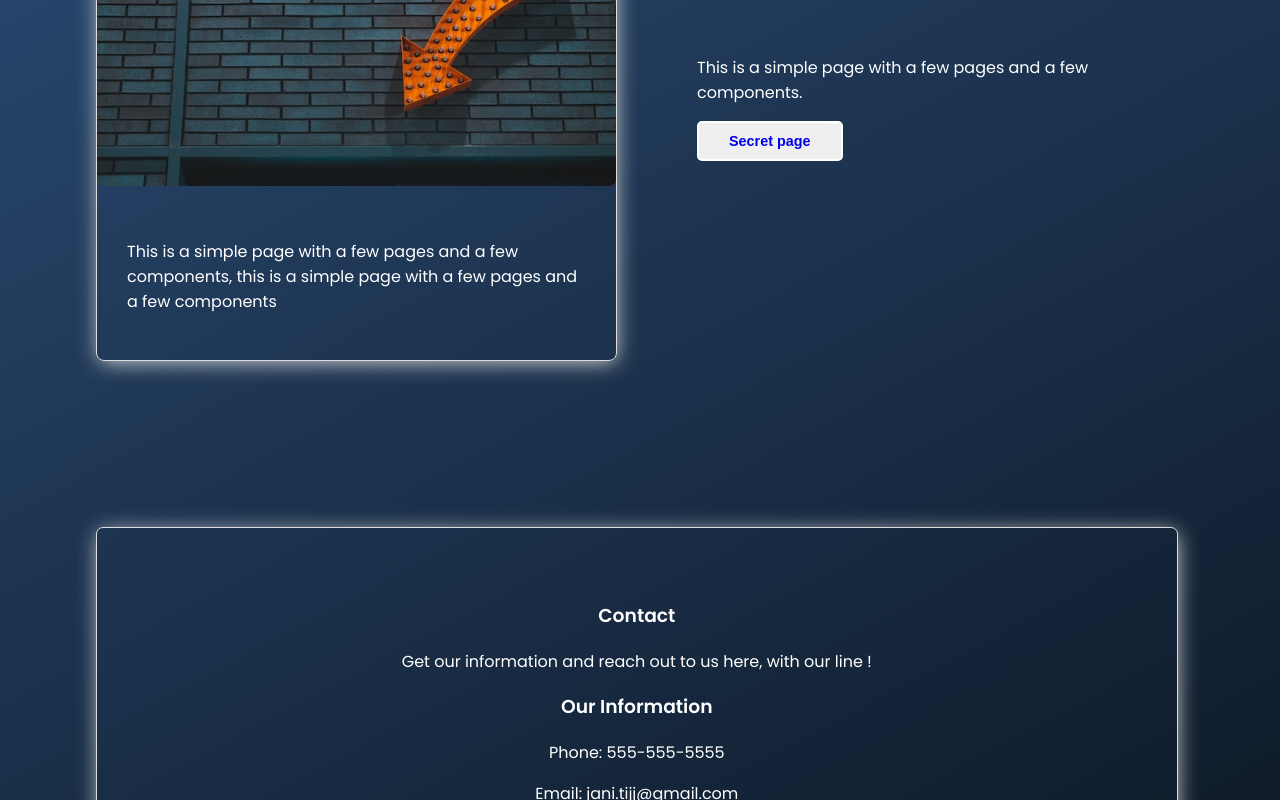
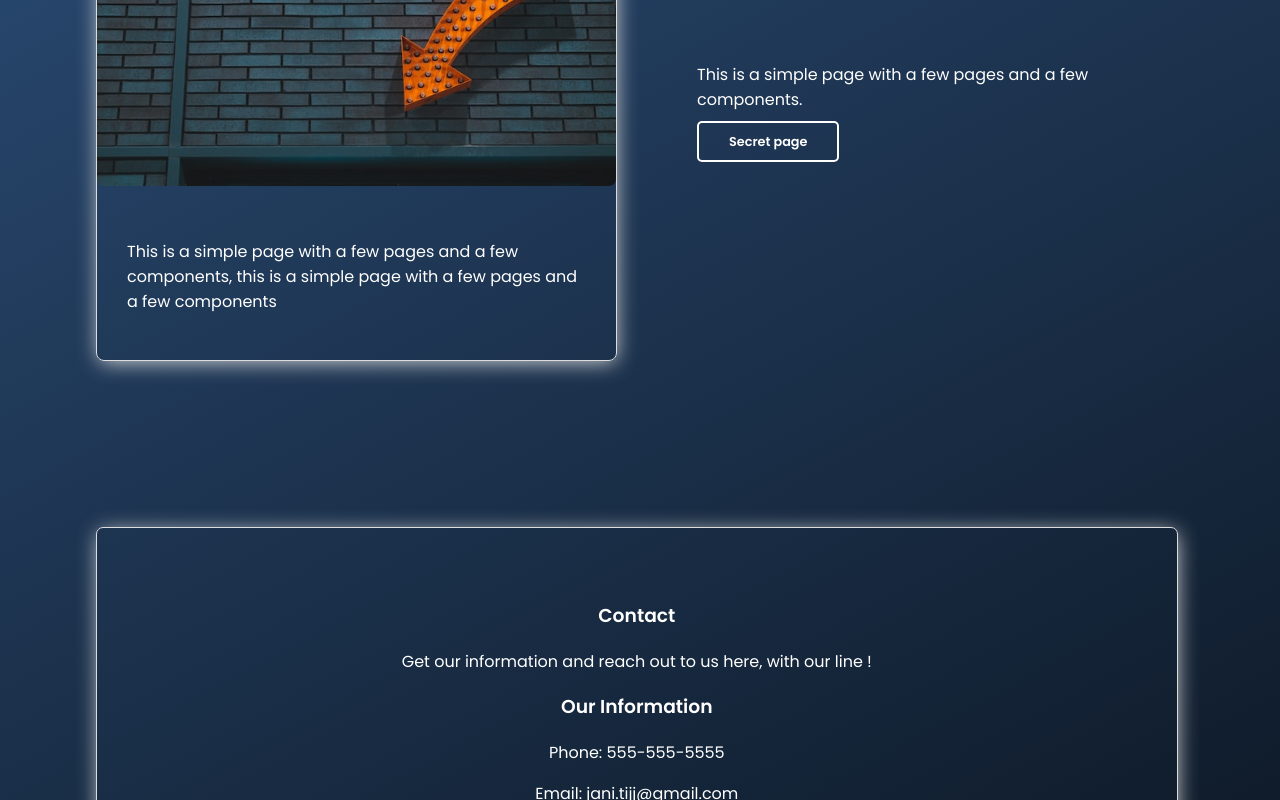
Before and after one commit to Tijani-zainab/altschool-frontend-assignment-two, a React (Create React App) app: page /about in a window 1280 px wide. Shown: the part 1000-1800 px from the top of the page. Built offline with nearby package versions, Linux system fonts and the light colour scheme.

Commit message:
fix: nested route secret link on about

```diff
--- a/src/Components/Routing/Routing.js
+++ b/src/Components/Routing/Routing.js
@@ -1,5 +1,5 @@
 import { lazy } from 'react';
-import { NotFound, Landing, Contact, Users, About, SecretAbout } from "../../Pages";
+import { Contact, Users, About, SecretAbout } from "../../Pages";
 import { Routes, Route } from "react-router-dom";
 
 
--- a/src/Pages/About/About.js
+++ b/src/Pages/About/About.js
@@ -1,6 +1,8 @@
 import './About.scss';
-import { Outlet, Link } from 'react-router-dom';
+import { HashLink } from 'react-router-hash-link';
+import { Outlet } from 'react-router-dom';
 import AboutArrowCard from '../../assets/images/about-arrow-card.jpg';
+
 
 const About = () => {
     return (
@@ -14,7 +16,7 @@ const About = () => {
 
                 <section className='about-contact__desc'>
                     <p>This is a simple page with a few pages and a few components.</p>
-                    <button className='secret-link'><Link className='Link' to='secret'>Secret page</Link></button>
+                    <HashLink className='hashlink-link secret-link' smooth to="secret-about/#secret" scroll={(el) => el.scrollIntoView({ behavior: 'auto', block: 'end' })}> Secret page </HashLink>
                 </section>
             </div>
 
--- a/src/Pages/About/About.scss
+++ b/src/Pages/About/About.scss
@@ -39,14 +39,11 @@
     border: 2px solid #fff;
     border-radius: 5px;
     padding: 10px 30px;
-    font-size: 0.9rem;
-    color:  #223d5e;
+    font-size: 0.8rem;
     font-weight: bold;
+    text-decoration: none;
 }
 
-.secret-link .Link {
-    text-decoration: none;
-}
 
 @media (max-width: 768px) {
     .about-section {
```
